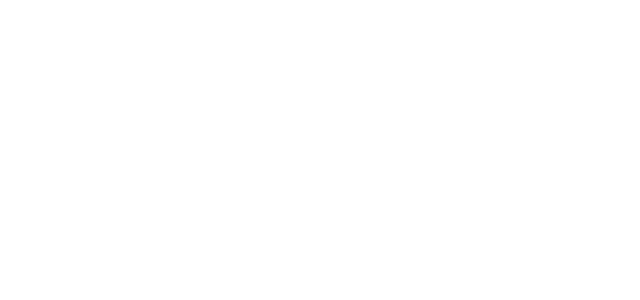
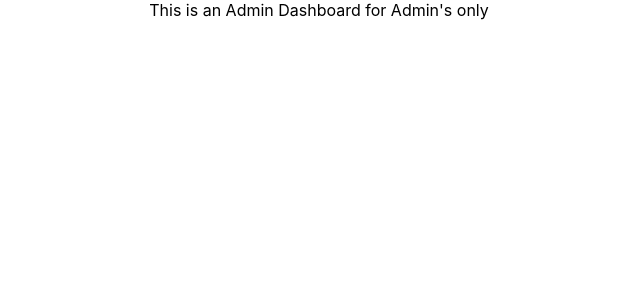
Before and after one commit to aardito2143/Onlinebookstore-group-4, a React (Create React App) app: page /dashboard in a window 1280 px wide. Before the commit this address had no page. Shown: the top 300 px of the page, without its empty margins (321-961 px from the left). Built offline with nearby package versions, Linux system fonts and the light colour scheme.

Commit message:
Added protectedroutes component to hide certain pages behind admin privileges. I also added a temporary dashboard page only reachable by Admins. I will add persistent auth next so the User token can be checked if it has permissions or not.

```diff
--- a/src/App.jsx
+++ b/src/App.jsx
@@ -3,6 +3,8 @@ import Login from "./scenes/Login/Login";
 import Register from "./scenes/Register/Register";
 import Checkout from "./scenes/Checkout/Checkout";
 import Success from './scenes/Checkout/Success';
+import Dashboard from './scenes/Dashboard/Dashboard';
+import ProtectedRoutes from './utils/ProtectedRoutes/ProtectedRoutes';
 import './App.css';
 
 export default function App() {
@@ -14,7 +16,9 @@ export default function App() {
           <Route path='/register' element={<Register />} />
           <Route path='/checkout' element={<Checkout />} />
           <Route path='/success' element={<Success />} />
-
+          <Route element={<ProtectedRoutes />}>
+            <Route path="/dashboard" element={<Dashboard />} />
+          </Route>
         </Routes>
       </Router>
     </div>
--- /dev/null
+++ b/src/scenes/Dashboard/Dashboard.jsx
@@ -0,0 +1,5 @@
+export default function Dashboard() {
+    return (
+        <div>This is an Admin Dashboard for Admin's only</div>
+    )
+}
--- /dev/null
+++ b/src/utils/ProtectedRoutes/ProtectedRoutes.jsx
@@ -0,0 +1,12 @@
+import { Outlet, Navigate, useLocation } from "react-router-dom";
+
+const ProtectedRoutes = () => {
+    const isAdmin = true;
+    const location = useLocation();
+
+    return (
+        isAdmin ? <Outlet /> : <Navigate to="/login" state={{ from: location }} replace />
+    );
+};
+
+export default ProtectedRoutes;
```
